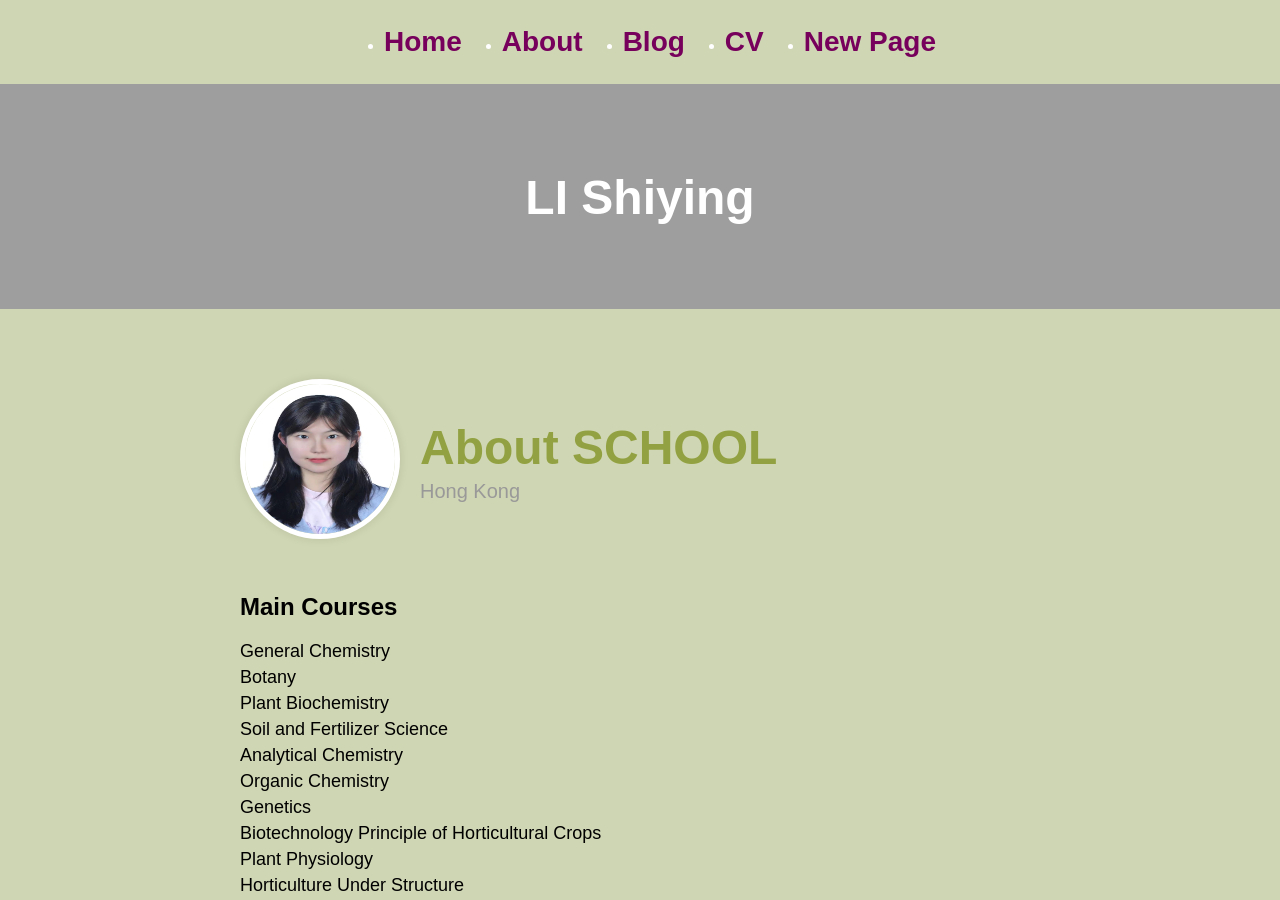
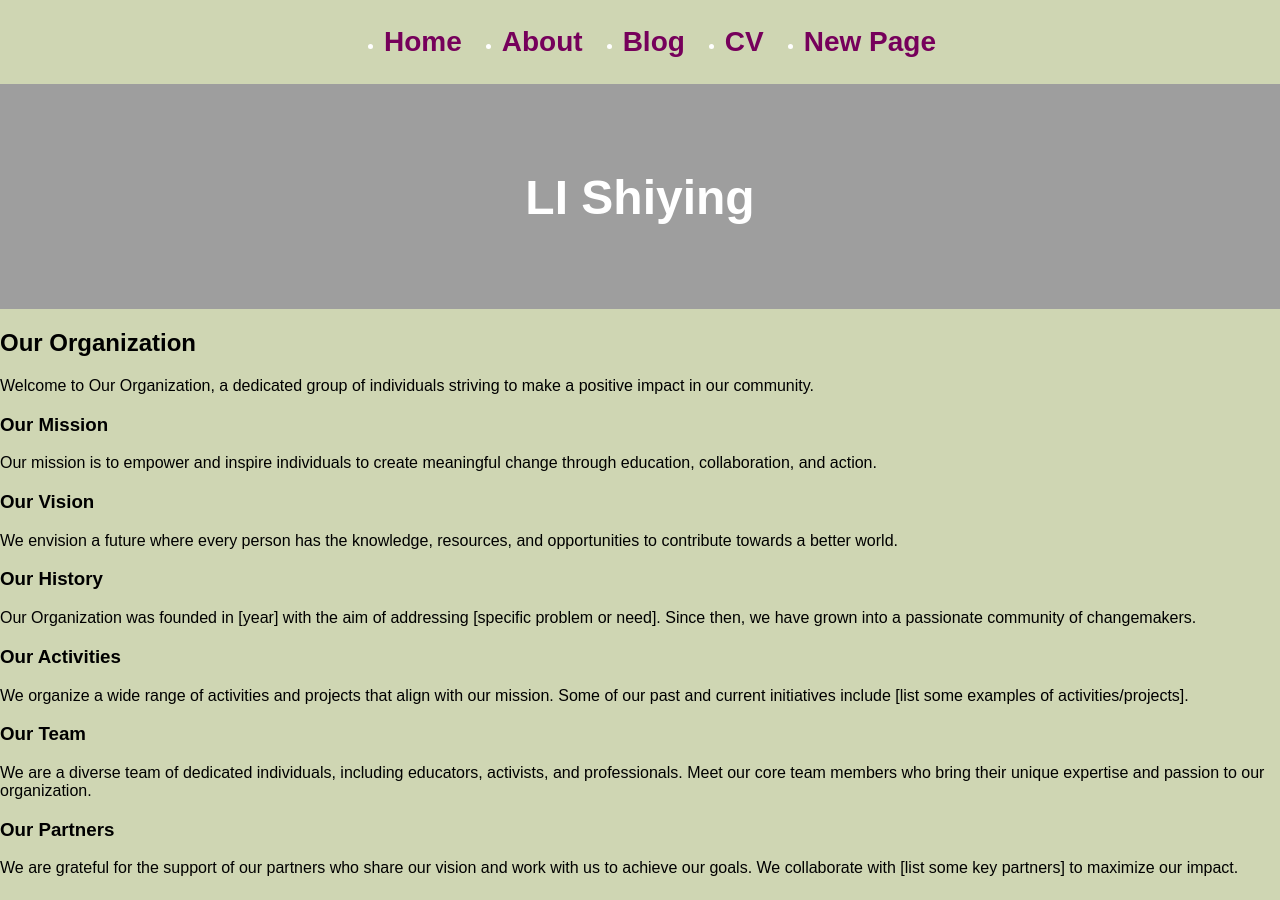
Before and after one commit to yuzuru1104/yuzuru1104.github.io, a Jekyll site: the page about.html, which Jekyll copies as it is, in a window 1280 px wide and 900 px high. Built offline with Jekyll 4.4.1, drawn with Linux system fonts in a browser that asks for light colours; some web fonts are replaced; some of the changed text lies outside the part shown.

Commit message:
Update about.html

```diff
--- a/about.html
+++ b/about.html
@@ -36,6 +36,39 @@
             <h2>LI Shiying</h2>
         </div>
     </div>
+    <section>
+    <h2>Our Organization</h2>
+    <p>Welcome to Our Organization, a dedicated group of individuals striving to make a positive impact in our community.</p>
+
+    <h3>Our Mission</h3>
+    <p>Our mission is to empower and inspire individuals to create meaningful change through education, collaboration, and action.</p>
+
+    <h3>Our Vision</h3>
+    <p>We envision a future where every person has the knowledge, resources, and opportunities to contribute towards a better world.</p>
+
+    <h3>Our History</h3>
+    <p>Our Organization was founded in [year] with the aim of addressing [specific problem or need]. Since then, we have grown into a passionate community of changemakers.</p>
+
+    <h3>Our Activities</h3>
+    <p>We organize a wide range of activities and projects that align with our mission. Some of our past and current initiatives include [list some examples of activities/projects].</p>
+
+    <h3>Our Team</h3>
+    <p>We are a diverse team of dedicated individuals, including educators, activists, and professionals. Meet our core team members who bring their unique expertise and passion to our organization.</p>
+
+    <h3>Our Partners</h3>
+    <p>We are grateful for the support of our partners who share our vision and work with us to achieve our goals. We collaborate with [list some key partners] to maximize our impact.</p>
+
+    <h3>Contact Us</h3>
+    <p>If you have any questions or would like to get involved, please feel free to reach out to us. You can contact us via email at [email address] or connect with us on social media [social media links].</p>
+
+    <h3>Achievements</h3>
+    <p>We are proud of our achievements and the recognition we have received for our work. Some of our notable accomplishments include [list some achievements/awards].</p>
+  </section>
+
+  <footer>
+    <p>&copy; 2024 Our Organization. All rights reserved.</p>
+  </footer>
+
 
     <!-- 原有的内容区域 -->
     <div class="container">
@@ -49,54 +82,7 @@
             </div>
         </div>
         <div class="courses">
-            <h2>Main Courses</h2>
-            <div class="main-courses">
-                <p>General Chemistry  </p>
-                <p>Botany             </p>
-                <p>Plant Biochemistry </p>
-                <p>Soil and Fertilizer Science </p>
-                <p>Analytical Chemistry</p>
-                <p>Organic Chemistry</p>
-                <P>Genetics</P>
-                <p>Biotechnology Principle of Horticultural Crops</p>
-                <p>Plant Physiology</p>
-                <p>Horticulture Under Structure</p>
-                <p>Flower Science</p>
-                <p>Vegetable Culture</p>
-            </div>
-            <h2>Other Courses</h2>
-            <div class="other-courses">
-                <p>Fruit and Vegetable Processing</p>
-                <p>Turfgrass Science</p>
-                <p>Experiment of Genetics</p>
-                <p>Experiment of Biotechnology Principle of Horticultural Crops</p>
 
-            </div>
-            <h2>Skills I Have</h2>
-            <div class="Skills I Have">
-                <p><mark>I learned the following methods:</mark></p>
-                <p>Principles and basic techniques of PCR</p>
-                <p>Operation of the PCR instrument</p>
-                <p>Method for detecting DNA by agarose gel electrophoresis</p>
-                <p>CTAB method and basic principles for extracting total DNA from
-                    horticultural plant tissues</p>
-
-            </div>
-            <div class="Other skills">
-                <p><mark>Other Skills:</mark></p>
-                <p>SPSS</p>
-                <p>Graph pad Prism</p>
-                <p>CSS</p>
-                <p><mark>I probably missed all kind of important stuff but I hope you get the idea.</mark></p>
-                <p>About other skills....<mark>Learning!</mark></p>
-            </div>
-            <h2>Personal interets</h2>
-            <div class="Personal interests">
-                <p><mark>Molecular/ Cell/ Developmental Biology; Microbiology</mark></p>
-                <p><mark>programming+biology</mark></p>
-                <P><mark>But... curiosity knows no bounds. I am currently trying out various possibilities.</mark></P>
-                <P><mark>Please feel free to reach out and connect with me. I would be delighted to engage in conversations and exchange ideas!</mark></P>
-            </div>
             <a href="mailto:{{ site.email }}" class="email-link">
                 <img src="/assets/icons/email-icon.png" alt="Email Icon" class="email-icon">
             </a>
```
